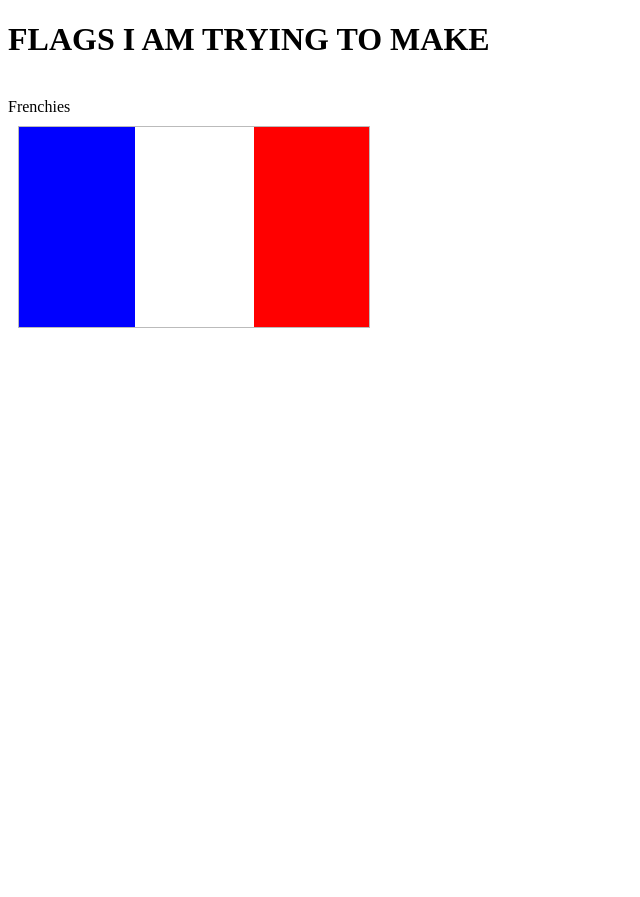
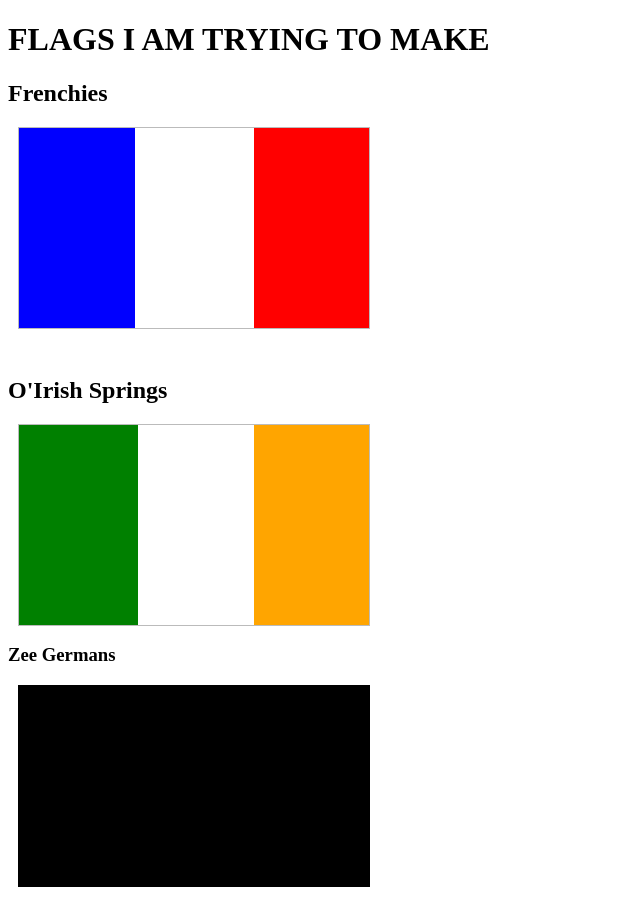
Before and after one commit to ZeshanNSegal/Codeup-Web-Exercises, a PHP site: page /html_practice/flag.html in a window 1280 px wide. Shown: the whole page, without its empty margins (0-640 px from the left). Before the commit the page ends 800 px from the top, so only its background shows below. Run offline with PHP 8.4, Linux system fonts and the light colour scheme.

Commit message:
Added all files and initial commit

```diff
--- a/public/bootstrap_intro.html
+++ b/public/bootstrap_intro.html
@@ -25,7 +25,7 @@
         </div>
         <div id="navbar" class="navbar-collapse collapse">
           <ul class="nav navbar-nav">
-            <li class="active">Home</a></li>
+            <li class="active">Home</li>
             <li><a href="/img/ZNS_Resume_2015.pdf">My Resume</a></li>
             <li><a href="/html_practice/ContactMe.html">Contact Me</a></li>
             <li class="dropdown">
@@ -79,13 +79,13 @@
         </ol>
         <div class="carousel-inner" role="listbox">
           <div class="item active">
-            <a href="http://codeup.dev/html_practice/css_pos.html"><img src="/img/spectrum.png"></a>
+            <a href="http://codeup.dev/html_practice/css_positioning.html"><img src="/img/spectrum.png"></a>
           </div>
           <div class="item">
             <a href="http://codeup.dev/html_practice/hello_world.html"><img src="img/Hello_world.png"></a>
           </div>
           <div class="item">
-            <a href="http://codeup.dev/bootstrap_intro.html"> <img src="img/anchorswebsite.png">
+            <a href="http://codeup.dev/html_practice/Practice_Anchors.html"><img src="img/anchorswebsite.png">
           </div>
         </div>
         <a class="left carousel-control" href="#carousel-example-generic" role="button" data-slide="prev">
--- a/public/css/flag.css
+++ b/public/css/flag.css
@@ -30,9 +30,86 @@
     z-index: 4;
 }
 
-#flag1 h1 {
+#flag1 {
     position: relative;
     font-size: 55px;
     color: #999;
     z-index: 16;
 }
+
+#flag2 {
+    width: 350px;
+    height: 200px;
+    border: 1px solid #bbb;
+    margin: 10px;
+    position: relative;
+    background: green;
+}
+
+#flag2:before {
+    content:"";
+    position: absolute;
+    left: 119px;
+    bottom:0;
+    top: 0;
+    background: #fff;
+    width: 33%;
+    z-index: 4;
+}
+
+#flag2:after {
+    content:"";
+    position: absolute;
+    right:0;
+    bottom: 0;
+    top: 0;
+    background: orange;
+    width: 33%;
+    z-index:4;
+}
+
+#flag2 {
+    position: relative;
+    font-size: 55px;
+    color: blue;
+    z-index: 16;
+}
+
+#flag3 {
+    width: 350px;
+    height: 200px;
+    border: 1px solid black;
+    margin: 10px;
+    position: relative;
+    background: black;
+
+}
+
+#flag3:before {
+    content:"";
+    position: absolute;
+    left: 119px;
+    bottom:0;
+    top: 0;
+    background: red;
+    height: 33%;
+    z-index: 4;
+}
+
+#flag3:after {
+    content:"";
+    position: absolute;
+    right:0;
+    bottom:0;
+    top: 0;
+    background: yellow;
+    height: 33%;
+    z-index: 4;
+}
+
+#flag3:{
+    position: relative;
+    font-size: 55px;
+    color: blue;
+    z-index: 16;
+}
--- a/public/html_practice/flag.html
+++ b/public/html_practice/flag.html
@@ -6,9 +6,17 @@
 		<link rel="stylesheet" href="/css/flag.css">
 	</head>
 		<body>
-			<h1> FLAGS I AM TRYING TO MAKE </h1><br>
-				Frenchies
+			<h1> FLAGS I AM TRYING TO MAKE </h1>
+				<h2>Frenchies</h2>
 				<div id= "flag1">
+				</div> <br>
+
+				<h2>O'Irish Springs</h2>
+				<div id="flag2">
+				</div>
+
+				<h3>Zee Germans</h3>
+				<div id="flag3">
 				</div>
 
 		</body>
```
Also changed, not shown: public/external_js.html (added, +9 -0 lines), public/img/Positioning Exercise_files/box_model.css (deleted, +0 -51 lines), public/inline_js.html (added, +13 -0 lines), public/Positioning Exercise.html (renamed from public/img/Positioning Exercise.html), public/codeup-arrow.png (renamed from public/img/Positioning Exercise_files/codeup-arrow.png), 4 other files.
